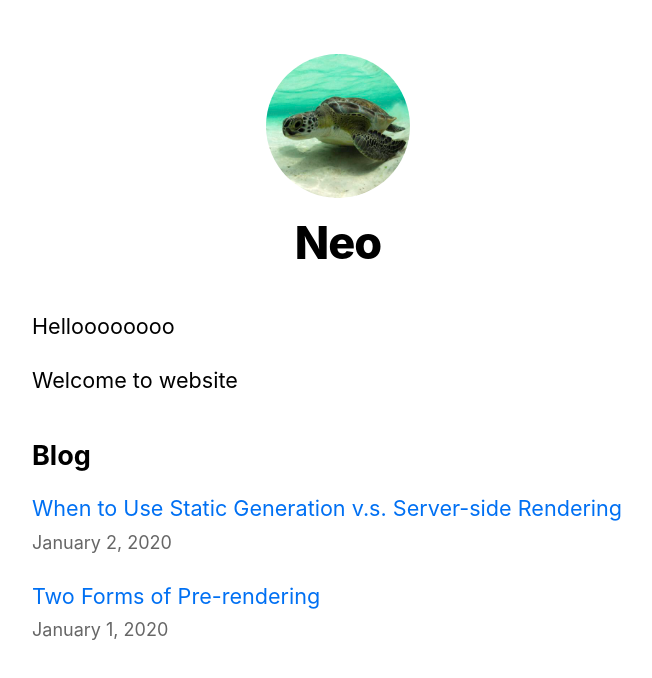
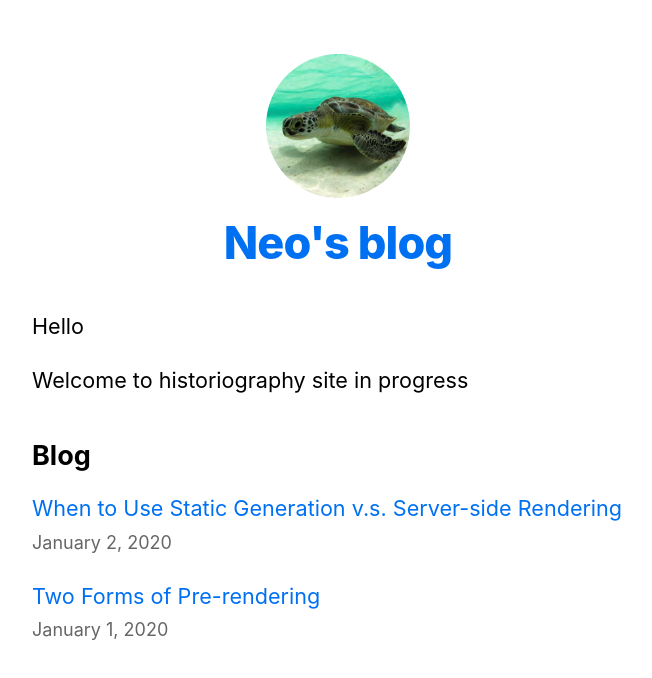
Before and after one commit to davidvsop/timeline, a Next.js app: page / in a window 1280 px wide. Shown: the top 678 px of the page, without its empty margins (302-954 px from the left). Built offline with nearby package versions, Linux system fonts and the light colour scheme.

Commit message:
more seo stuff and a working nextlink omg (#3)

```diff
--- a/components/layout.js
+++ b/components/layout.js
@@ -4,8 +4,8 @@ import styles from './layout.module.css';
 import utilStyles from '../styles/utils.module.css';
 import Link from 'next/link';
 
-const name = 'Neo';
-export const siteTitle = 'Neo Website';
+const name = 'Neo\'s blog';
+export const siteTitle = 'Neos blog';
 
 export default function Layout({ children, home }) {
   return (
@@ -14,7 +14,7 @@ export default function Layout({ children, home }) {
         <link rel="icon" href="/favicon.ico" />
         <meta
           name="description"
-          content="Learn how to build a personal website using Next.js"
+          content="The home of the history reader"
         />
         <meta
           property="og:image"
@@ -36,7 +36,7 @@ export default function Layout({ children, home }) {
               width={144}
               alt=""
             />
-            <h1 className={utilStyles.heading2Xl}>{name}</h1>
+            <h1 className={utilStyles.heading2Xl}><Link href={"https://github.com/davidvsop/timeline"} target={"blank"}>{name}</Link></h1>
           </>
         ) : (
           <>
--- a/pages/index.js
+++ b/pages/index.js
@@ -19,11 +19,25 @@ export default function Home ({ allPostsData }) {
     <Layout home>
       <Head>
         <title>{siteTitle}</title>
+        <meta
+          name="description"
+          content="Reading history, with a history!"
+          key="desc"
+        />
+        <meta property="og:title" content="History reader" />
+        <meta
+          property="og:description"
+          content="Reading history, with a history!"
+        />
+        <meta
+          property="og:image"
+          content="/public/images/profile.jpg"
+        />
       </Head>
       <section className={utilStyles.headingMd}>
-        <p>Helloooooooo</p>
+        <p>Hello</p>
         <p>
-          Welcome to website
+          Welcome to historiography site in progress
         </p>
       </section>
       <section className={`${utilStyles.headingMd} ${utilStyles.padding1px}`}>
```
